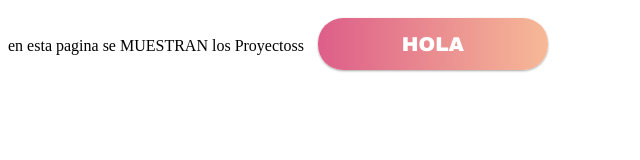
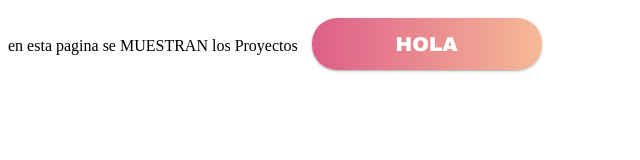
Before and after one commit to OmarG15/OmarG15.github.io, a website: page proyectos.html in a window 1280 px wide. Shown: the full height of the page, 0-640 px from the left. Drawn offline with Linux system fonts and the light colour scheme.

Commit message:
commit desde local

```diff
--- a/proyectos.html
+++ b/proyectos.html
@@ -8,7 +8,7 @@
     <title>Proyectos</title>
 </head>
 <body>
-    en esta pagina se MUESTRAN los Proyectoss
+    en esta pagina se MUESTRAN los Proyectos
     <a class="gradient-button gradient-button-1"> hola </a>
 </body>
 </html>
```
